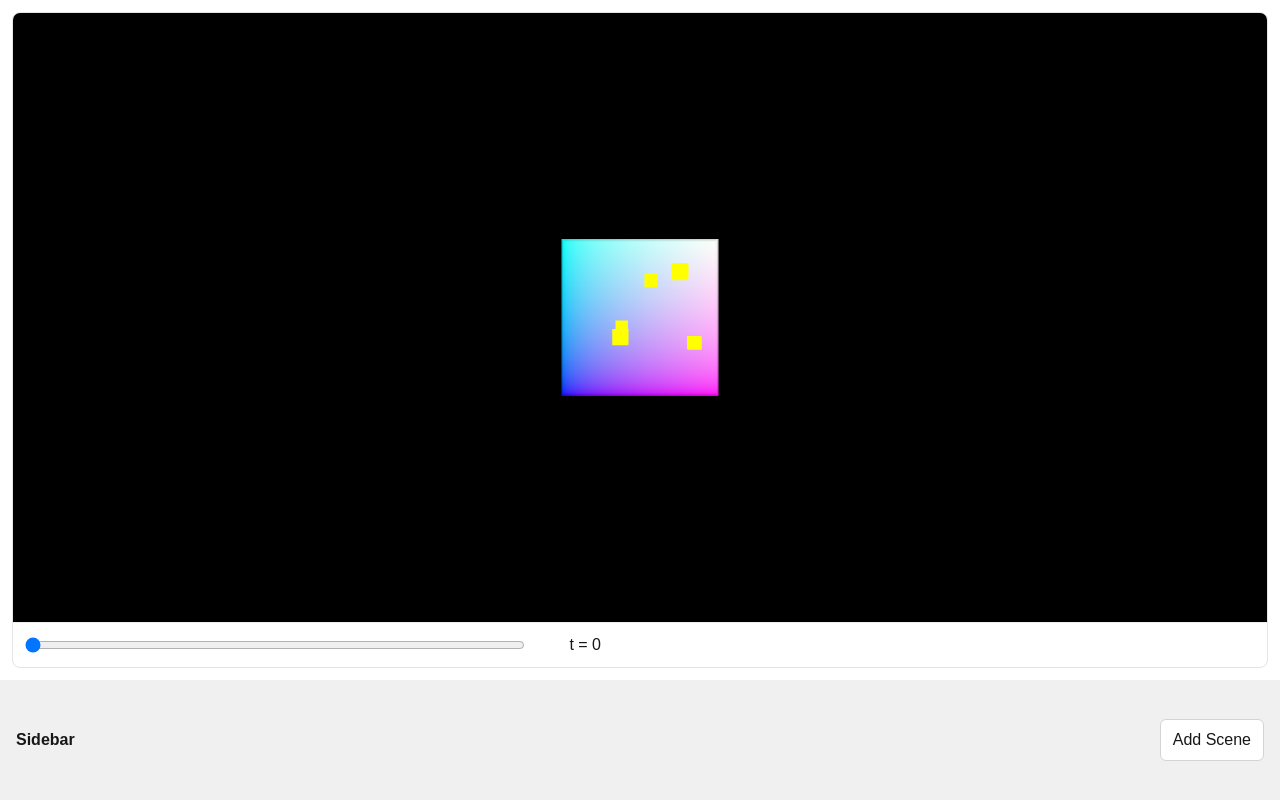
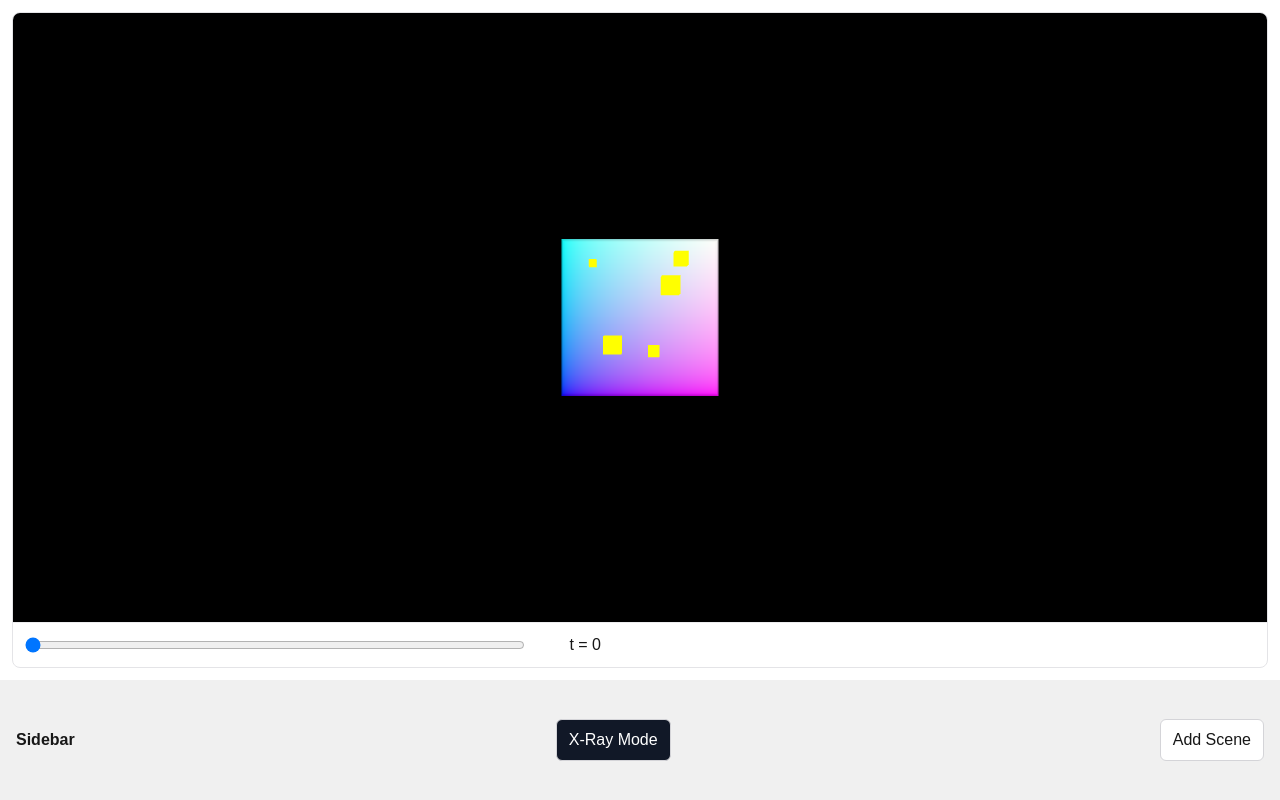
Before and after one commit to Antel0pe/UndergroundExplorer, a Next.js app: page / in a window 1280 px wide. Built offline with nearby package versions, Linux system fonts and the light colour scheme.

Commit message:
underground vs xray mode

```diff
--- a/app/components/SceneCard.tsx
+++ b/app/components/SceneCard.tsx
@@ -4,7 +4,7 @@ import { useState } from "react";
 import ThreeScene from "./ThreeScene";
 import TimeSlider from "./TimeSlider";
 
-export default function SceneCard() {
+export default function SceneCard({ xRayEnabled }: { xRayEnabled: boolean }) {
   const [time, setTime] = useState(0);
 
   return (
@@ -21,7 +21,7 @@ export default function SceneCard() {
     >
       {/* Canvas region fills available vertical space */}
       <div style={{ flex: 1, minHeight: 240, position: "relative" }}>
-        <ThreeScene time={time} />
+        <ThreeScene time={time} xRayEnabled={xRayEnabled} />
       </div>
 
       {/* Local slider */}
--- a/app/components/Sidebar.tsx
+++ b/app/components/Sidebar.tsx
@@ -1,8 +1,8 @@
 "use client";
 
-type Props = { onAddScene: () => void };
+type Props = { onAddScene: () => void; xRayEnabled: boolean; onToggleXRay: () => void };
+export default function Sidebar({ onAddScene, xRayEnabled, onToggleXRay }: Props) {
 
-export default function Sidebar({ onAddScene }: Props) {
   return (
     <div
       style={{
@@ -15,6 +15,21 @@ export default function Sidebar({ onAddScene }: Props) {
     >
       <div style={{ fontWeight: 600 }}>Sidebar</div>
       <button
+  onClick={onToggleXRay}
+  style={{
+    padding: "8px 12px",
+    borderRadius: 6,
+    border: "1px solid #d4d4d8",
+    background: xRayEnabled ? "#111827" : "#fff",
+    color: xRayEnabled ? "#fff" : "#111827",
+    cursor: "pointer",
+    marginRight: 8,
+  }}
+>
+  {xRayEnabled ? "X-Ray Mode" : "Underground Mode"}
+</button>
+
+<button
   onClick={onAddScene}
   style={{
     padding: "8px 12px",
@@ -26,6 +41,7 @@ export default function Sidebar({ onAddScene }: Props) {
 >
   Add Scene
 </button>
+
     </div>
   );
 }
--- a/app/components/ThreeScene.tsx
+++ b/app/components/ThreeScene.tsx
@@ -3,10 +3,12 @@
 import { useEffect, useRef } from "react";
 import * as THREE from "three";
 
-export default function ThreeScene({ time }: { time: number }) {
+export default function ThreeScene({ time, xRayEnabled }: { time: number, xRayEnabled: boolean }) {
 
   const mountRef = useRef<HTMLDivElement>(null);
   const slicesRef = useRef<THREE.Mesh[]>([]);
+  const hiCubesRef = useRef<THREE.Mesh[]>([]);
+
 
   useEffect(() => {
     if (!mountRef.current) return;
@@ -15,6 +17,8 @@ export default function ThreeScene({ time }: { time: number }) {
       mountRef.current.removeChild(mountRef.current.firstChild);
     }
 
+    hiCubesRef.current = []; // reset on (re)build
+
     // Scene
     const scene = new THREE.Scene();
 
@@ -22,9 +26,9 @@ export default function ThreeScene({ time }: { time: number }) {
     const camera = new THREE.PerspectiveCamera(
       75,
       mountRef.current.clientWidth / mountRef.current.clientHeight,
-      0.1,
-      1000
-    );
+  0.1,
+  1000
+);
     camera.position.z = 3;
 
     // Renderer
@@ -84,9 +88,17 @@ slicesRef.current.push(mesh);
 scene.add(mesh);
 
 }
+let oresOfInterest: number[][] = [
+  [ 0.3,  0.43,   0.10, 0.1 ],
+  [ -0.20,  -0.2,  0.09, 0.13 ],
+  [ -0.33,   0.38,    0.23, 0.05 ],
+  [ 0.2,  0.21,   0.40, 0.12 ],
+  [  0.11, -0.27, -0.20, 0.09 ]
+];
+
 for (let j = 0; j < 5; j++) {
     // === ADD: highlight cube inside the big cube ===
-    const hiSize = 0.1; // small cube
+    const hiSize = oresOfInterest[j][3];
     const hiGeo = new THREE.BoxGeometry(hiSize, hiSize, hiSize);
 
     // random position inside [-0.45, 0.45] so it stays well within the big cube
@@ -95,14 +107,16 @@ for (let j = 0; j < 5; j++) {
     hiGeo,
     new THREE.MeshBasicMaterial({
         color: 0xffff00,       // yellow
-        transparent: true,    // solid
+        transparent: xRayEnabled,    // solid
         depthTest: false,      // <- always draw on top so it's visible from anywhere
         depthWrite: false,
     })
     );
-    hiMesh.position.set(rand(), rand(), rand());
+    hiMesh.position.set(oresOfInterest[j][0], oresOfInterest[j][1], oresOfInterest[j][2]);
     hiMesh.renderOrder = 9999; // extra insurance to render last
     scene.add(hiMesh);
+    hiCubesRef.current.push(hiMesh);
+
 }
 
 
@@ -134,7 +148,6 @@ window.addEventListener("keyup", handleKeyUp);
     ro.observe(mountRef.current);
     setSizeToContainer(); // initial
 
-
     // Animation loop
     const animate = () => {
       requestAnimationFrame(animate);
@@ -157,7 +170,7 @@ if (keys["d"]) camera.translateX(speed);
     // Handle resize
     const handleResize = () => {
       if (!mountRef.current) return;
-      camera.aspect = mountRef.current.clientWidth / mountRef.current.clientHeight;
+    //   camera.aspewct = mountRef.current.clientWidth / mountRef.current.clientHeight;
       camera.updateProjectionMatrix();
       renderer.setSize(mountRef.current.clientWidth, mountRef.current.clientHeight);
     };
@@ -174,7 +187,7 @@ if (keys["d"]) camera.translateX(speed);
       mountRef.current?.removeChild(renderer.domElement);
       window.removeEventListener("keydown", handleKeyDown);
 window.removeEventListener("keyup", handleKeyUp);
-
+hiCubesRef.current = [];
     };
   }, []);
 
@@ -199,5 +212,16 @@ window.removeEventListener("keyup", handleKeyUp);
   }
 }, [time]);
 
+useEffect(() => {
+  for (const mesh of hiCubesRef.current) {
+    const mat = mesh.material as THREE.MeshBasicMaterial;
+
+    mat.transparent = xRayEnabled;
+
+    mat.needsUpdate = true;
+  }
+}, [xRayEnabled]);
+
+
   return <div ref={mountRef} style={{ width: "100%", height: "100%" }} />;
 }
--- a/app/page.tsx
+++ b/app/page.tsx
@@ -6,6 +6,10 @@ import SceneCard from "./components/SceneCard";
 
 export default function Home() {
   const [sceneIds, setSceneIds] = useState<number[]>([0]); // start with one
+  // add below: const [sceneIds, setSceneIds] = useState<number[]>([0]);
+const [xRayEnabled, setXRayEnabled] = useState(true);
+const toggleXRay = () => setXRayEnabled(v => !v);
+
 
   const addScene = () => {
     setSceneIds((prev) => [...prev, (prev[prev.length - 1] ?? 0) + 1]);
@@ -24,14 +28,18 @@ export default function Home() {
           boxSizing: "border-box",
         }}
       >
-        {sceneIds.map((id) => (
-          <SceneCard key={id} />
-        ))}
+{/* pass xRayEnabled to each SceneCard */}
+{sceneIds.map((id) => (
+  <SceneCard key={id} xRayEnabled={xRayEnabled} />
+))}
+
       </div>
 
       {/* Sidebar (15%) */}
       <div style={{ flex: "0 0 15%", background: "#f0f0f0" }}>
-        <Sidebar onAddScene={addScene} />
+        {/* pass toggle + current state to Sidebar */}
+<Sidebar onAddScene={addScene} xRayEnabled={xRayEnabled} onToggleXRay={toggleXRay} />
+
       </div>
     </div>
   );
```
Also changed, not shown: 1 other file (tests, documents, lock files or other folders). Lines whose indentation alone changed are shown as unchanged.
